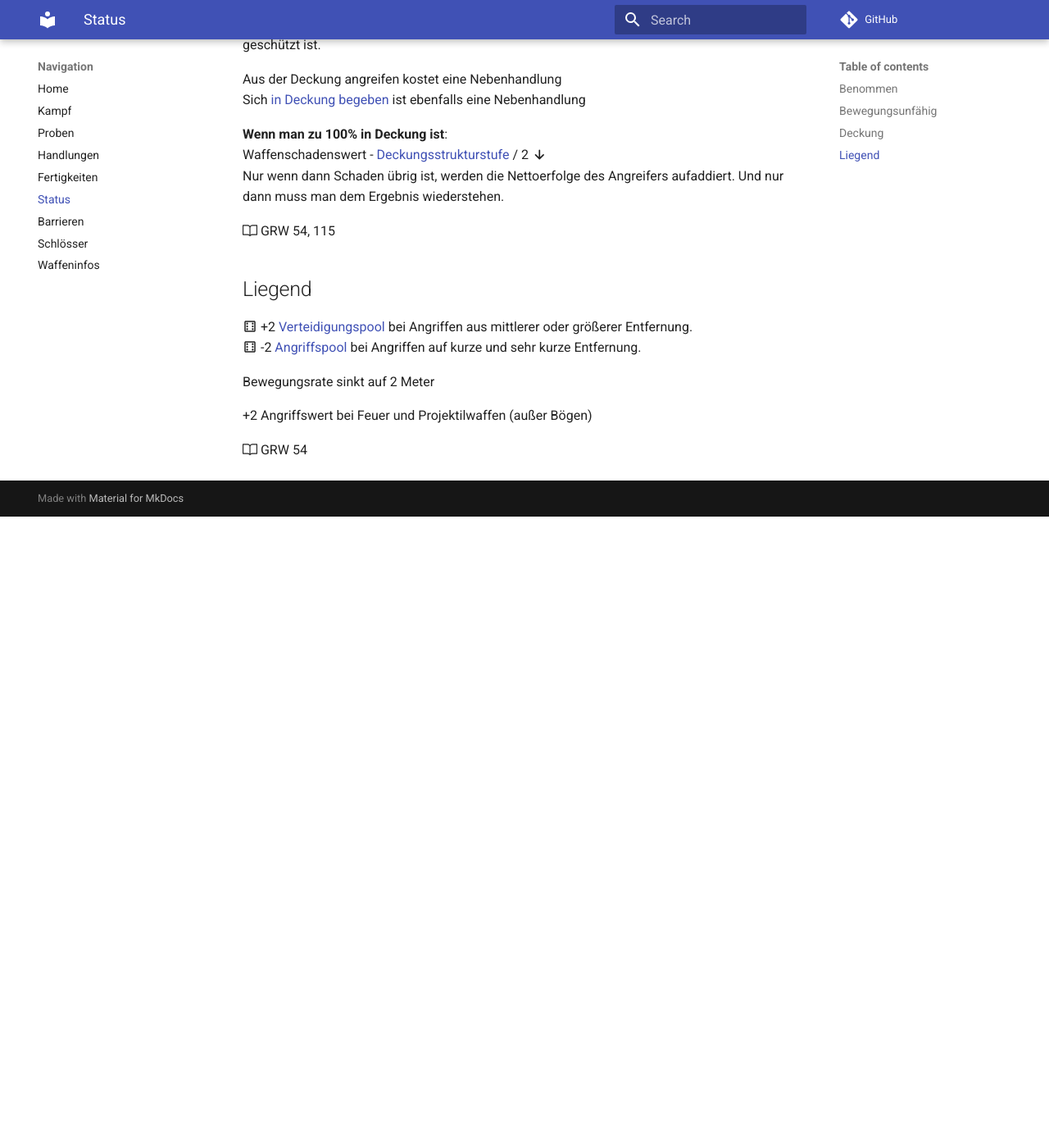
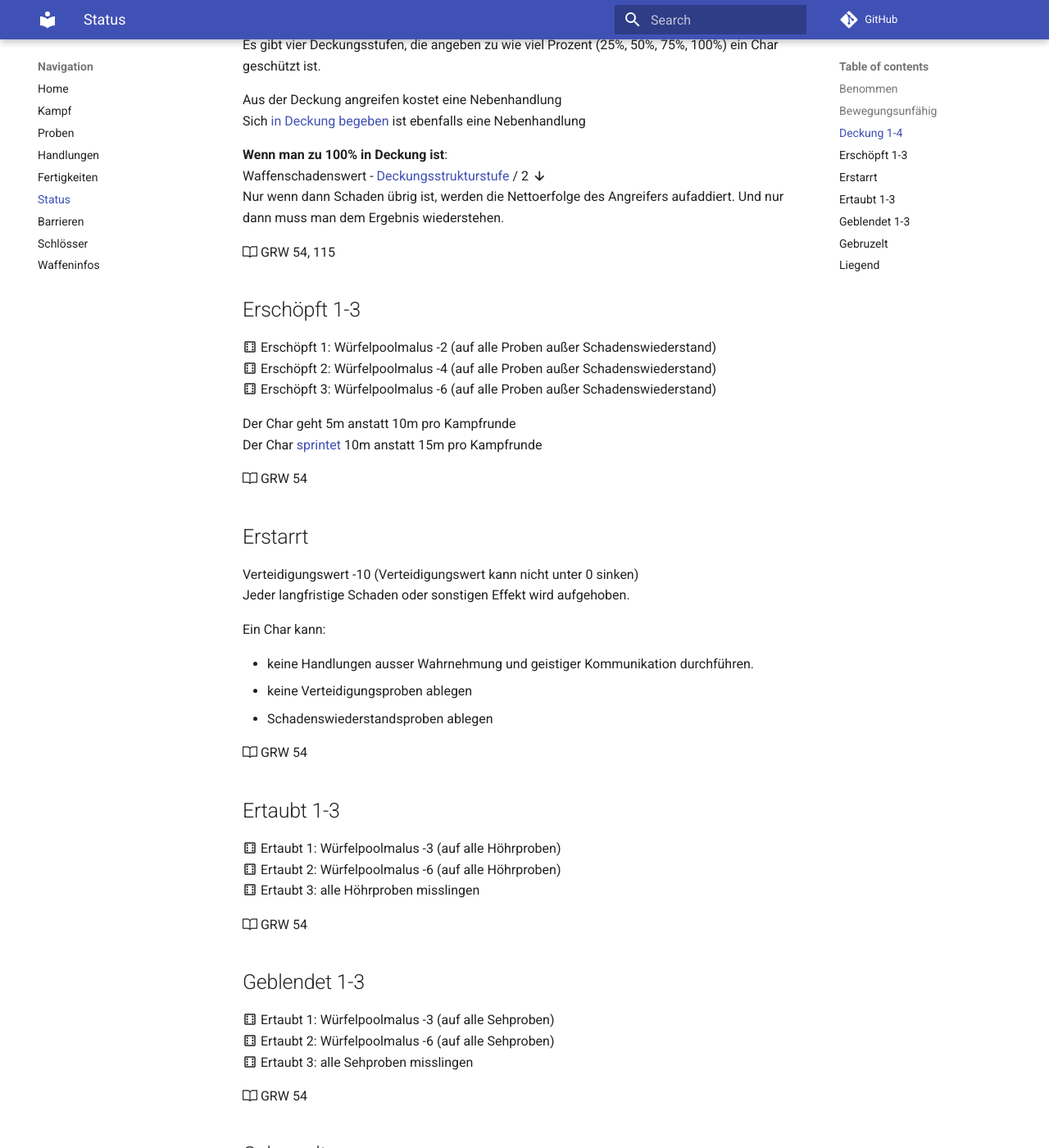
Before and after one commit to mvach/shadowrun6, an MkDocs documentation site: the page built from docs/status.md, in a window 1280 px wide and 1400 px high, scrolled down 825 px. Shown: the whole window at 82% size. Built offline with MkDocs 1.6.1 and Material for MkDocs 9.7.7, drawn with Linux system fonts in a browser that asks for light colours; comment, search, counter and statistics services are not loaded; before the commit the page ends 1455 px from its top, so only the background shows below that; some of the changed text lies outside the part shown.

Commit message:
Mehr statuse

```diff
--- a/docs/status.md
+++ b/docs/status.md
@@ -19,7 +19,7 @@ Man kann Handlungen durchführen bei denen die Füße auf dem Boden bleiben.
 
 :octicons-book-24: GRW 53
 
-## Deckung
+## Deckung 1-4
 
 :material-dice-6-outline: Deckungsstufe 1: [Verteidigungspool](kampf.md#pool-bilden) + 1
 :material-dice-6-outline: Deckungsstufe 2: [Verteidigungspool](kampf.md#pool-bilden) + 2
@@ -37,7 +37,56 @@ Sich [in Deckung begeben](handlungen.md#in-deckung-gehen-i) ist ebenfalls eine N
 Waffenschadenswert - [Deckungsstrukturstufe](barrieren.md#strukturstufen) / 2 :octicons-arrow-down-16:
 Nur wenn dann Schaden übrig ist, werden die Nettoerfolge des Angreifers aufaddiert. Und nur dann muss man dem Ergebnis wiederstehen.
 
+
 :octicons-book-24: GRW 54, 115
+## Erschöpft 1-3
+
+:material-dice-6-outline: Erschöpft 1: Würfelpoolmalus -2 (auf alle Proben außer Schadenswiederstand)
+:material-dice-6-outline: Erschöpft 2: Würfelpoolmalus -4 (auf alle Proben außer Schadenswiederstand)
+:material-dice-6-outline: Erschöpft 3: Würfelpoolmalus -6 (auf alle Proben außer Schadenswiederstand)
+
+Der Char geht 5m anstatt 10m pro Kampfrunde
+Der Char [sprintet](handlungen.md#sprinten-i) 10m anstatt 15m pro Kampfrunde
+
+:octicons-book-24: GRW 54
+
+## Erstarrt
+
+Verteidigungswert -10 (Verteidigungswert kann nicht unter 0 sinken)
+Jeder langfristige Schaden oder sonstigen Effekt wird aufgehoben.
+
+Ein Char kann:
+
+  - keine Handlungen ausser Wahrnehmung und geistiger Kommunikation durchführen.
+  - keine Verteidigungsproben ablegen
+  - Schadenswiederstandsproben ablegen
+
+:octicons-book-24: GRW 54
+
+## Ertaubt 1-3
+
+:material-dice-6-outline: Ertaubt 1: Würfelpoolmalus -3 (auf alle Höhrproben)
+:material-dice-6-outline: Ertaubt 2: Würfelpoolmalus -6 (auf alle Höhrproben)
+:material-dice-6-outline: Ertaubt 3: alle Höhrproben misslingen
+
+:octicons-book-24: GRW 54
+
+## Geblendet 1-3
+
+:material-dice-6-outline: Ertaubt 1: Würfelpoolmalus -3 (auf alle Sehproben)
+:material-dice-6-outline: Ertaubt 2: Würfelpoolmalus -6 (auf alle Sehproben)
+:material-dice-6-outline: Ertaubt 3: alle Sehproben misslingen
+
+:octicons-book-24: GRW 54
+
+## Gebruzelt
+
+:material-dice-6-outline: Initiativeergebnis -2
+:material-dice-6-outline: Würfelpoolmalus -1 (auf alle Angriffe)
+
+Der Char ist von einem Stromstoß getroffen worde. [Sprintet](handlungen.md#sprinten-i) ist so unmöglich.
+
+:octicons-book-24: GRW 54
 
 ## Liegend
 
```
Also changed, not shown: docs/handlungen.md (+1 -0 lines), docs/kampf.md (+8 -5 lines).
